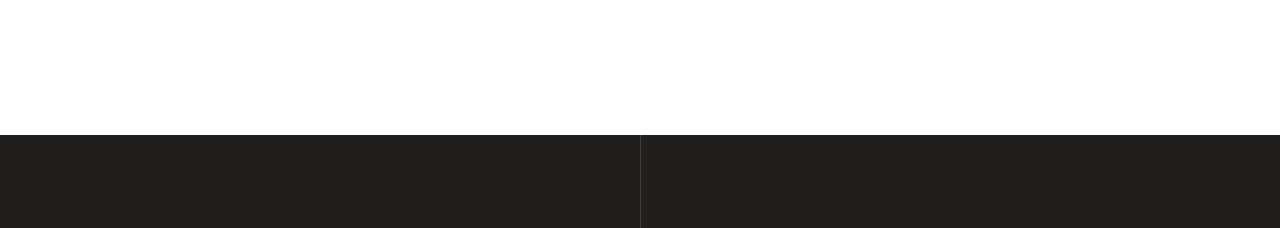
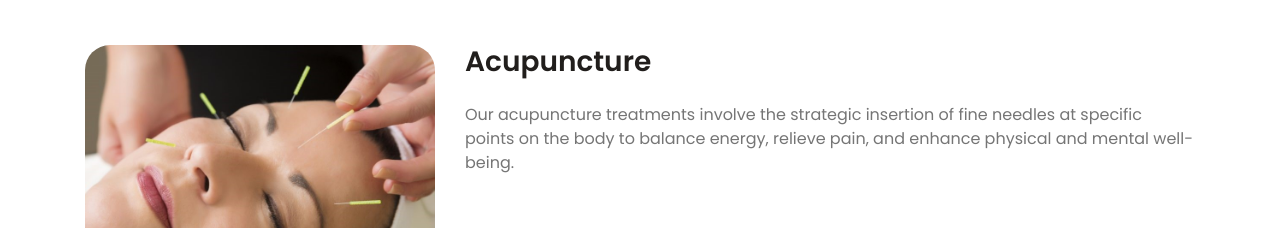
Before and after one commit to Acmeflaretec/Ayushacu, a plain HTML site: page service.html in a window 1280 px wide. Shown: the part 4210-4438 px from the top of the page. Drawn offline with nearby package versions, Linux system fonts and the light colour scheme.

Commit message:
last commit

```diff
--- a/service.html
+++ b/service.html
@@ -304,6 +304,22 @@
           </div>
         </div>
         <br><br>
+        <div class="row layout_padding2">
+          <div class="col-md-4">
+            <div class="fruit_img-box">
+              <img src="img/acupunture.jpg" alt="Acupuncture Treatment" class="img-fluid" style="border-radius: 25px; margin-bottom: 15px;">
+            </div>
+          </div>
+          <div class="col-md-8">
+            <div class="fruit_detail-box">
+              <h3>Acupuncture</h3>
+              <p class="mt-4 mb-5">
+                Our acupuncture treatments involve the strategic insertion of fine needles at specific points on the body to balance energy, relieve pain, and enhance physical and mental well-being.
+              </p>
+            </div>
+          </div>
+        </div>
+        <br><br>
 
       </div>
     </section>
```
Also changed, not shown: contact.html (+1 -1 lines), index.html (+10 -1 lines), img/acupunture.jpg (added).
